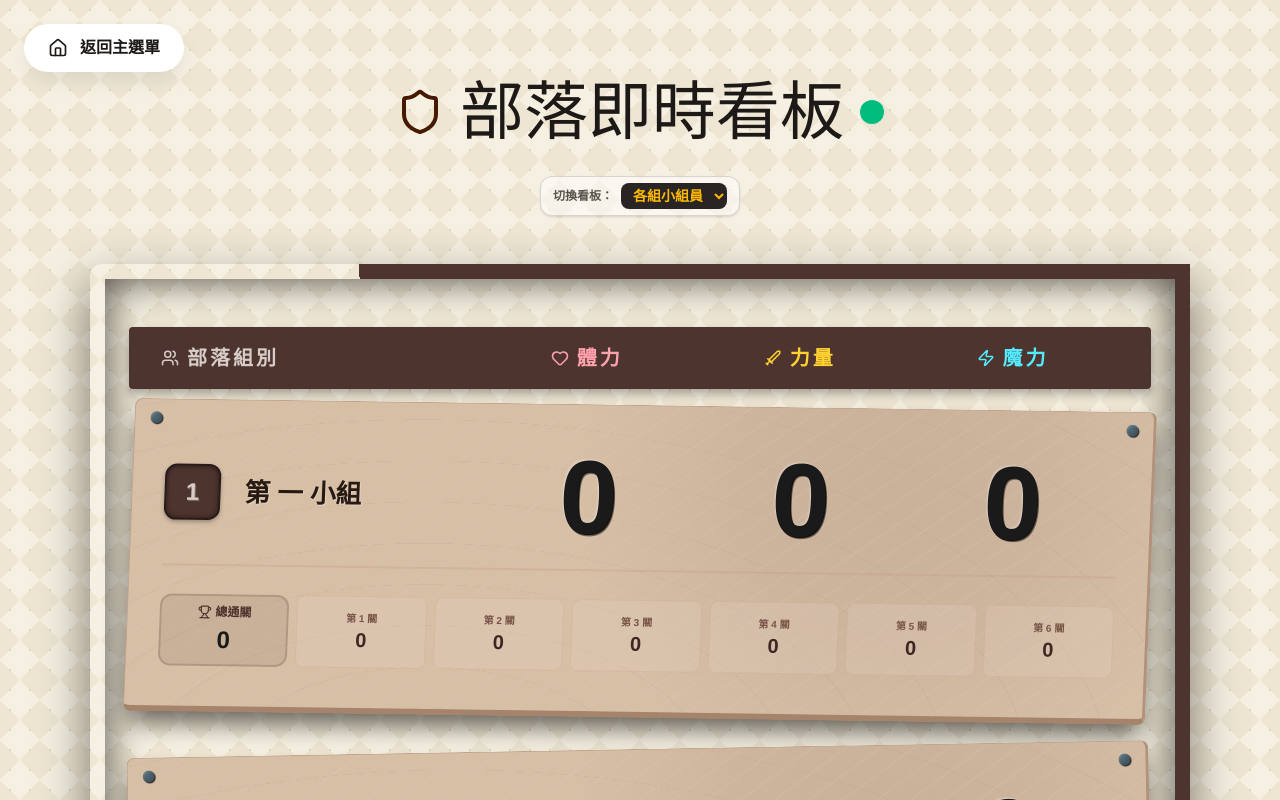
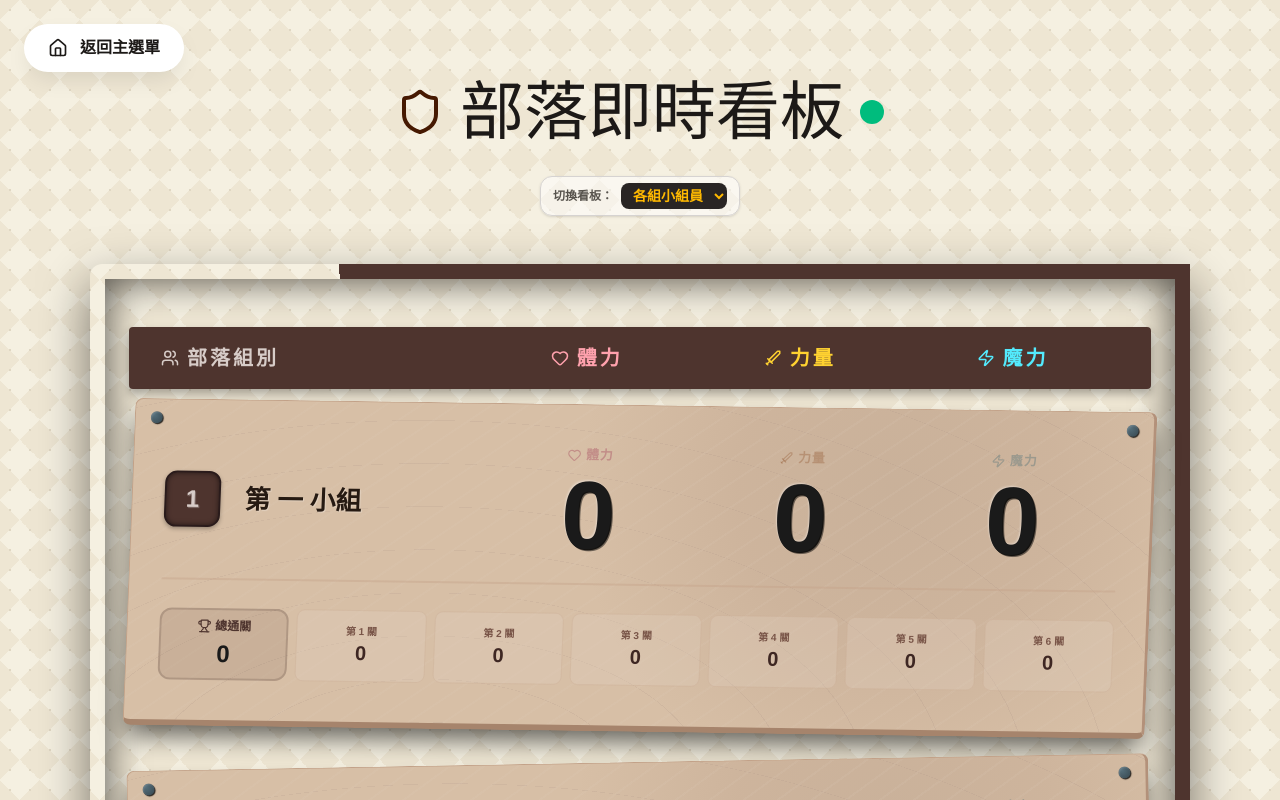
Before and after one commit to VisTzem/beat2, a Next.js app: page /member in a window 1280 px wide. Shown: the top 800 px of the page. Built offline with nearby package versions, Linux system fonts and the light colour scheme; no server answers; the database is empty; a web font is replaced by a local one.

Commit message:
feat: member board labels & peak battle db connection polish

```diff
--- a/src/app/guide/[groupId]/page.tsx
+++ b/src/app/guide/[groupId]/page.tsx
@@ -315,35 +315,6 @@ export default function GuideDashboardPage() {
             </div>
           </div>
 
-          {/* 關卡通關進度管理 */}
-          <div className="guide-card">
-            <div className="guide-section-header">
-              <Flag size={24} className="icon-emerald"/>
-              <h3 className="guide-section-title">關卡通關進度管理</h3>
-            </div>
-            <div className="grid grid-cols-2 md:grid-cols-3 gap-4">
-              {[1, 2, 3, 4, 5, 6].map(stageNum => {
-                const stageKey = `stage${stageNum}` as keyof TribeStats;
-                const val = (currentStats[stageKey] as number) || 0;
-                const master = mastersData[`master${stageNum}`];
-                return (
-                  <div key={stageNum} className="flex flex-col items-center p-4 bg-[#fafaf9] rounded-xl border border-[#e7e5e4]">
-                    <span className="font-black text-stone-800 text-sm mb-0.5">第 {stageNum} 關</span>
-                    {master?.stageName && (
-                      <span className="text-xs text-amber-600 font-bold mb-3 truncate w-full text-center">{master.stageName}</span>
-                    )}
-                    {!master?.stageName && <span className="mb-3" />}
-                    <div className="flex items-center justify-between w-full px-4">
-                      <button onClick={() => triggerConfirm(stageKey, val - 1, `第 ${stageNum} 關通關數 - 1`, 'stone', Minus)} className="guide-stage-btn guide-stage-btn-minus"><Minus size={20}/></button>
-                      <span className="text-4xl font-black text-stone-800">{val}</span>
-                      <button onClick={() => triggerConfirm(stageKey, val + 1, `第 ${stageNum} 關通關數 + 1`, 'emerald', Plus)} className="guide-stage-btn guide-stage-btn-plus"><Plus size={20}/></button>
-                    </div>
-                  </div>
-                );
-              })}
-            </div>
-          </div>
-
           {/* 女神祝福 */}
           <div className="guide-card">
             <div className="guide-section-header">
--- a/src/app/member/page.tsx
+++ b/src/app/member/page.tsx
@@ -63,8 +63,8 @@ export default function MemberPage() {
     };
   }, []);
 
-  const groupKeys = Array.from({ length: 6 }, (_, i) => `group${i + 1}`);
-  const masterKeys = Array.from({ length: 6 }, (_, i) => `master${i + 1}`);
+  const groupKeys = ["group1", "group2", "group3", "group4", "group5", "group6"];
+  const masterKeys = ["master1", "master2", "master3", "master4", "master5", "master6"];
   const groupNames = ["一", "二", "三", "四", "五", "六"];
 
   return (
@@ -135,9 +135,18 @@ export default function MemberPage() {
                       <span>{displayName}</span>
                     </div>
                   </div>
-                  <div className="plank-stat-cell"><AnimatedStat value={stats.stamina || 0} /></div>
-                  <div className="plank-stat-cell"><AnimatedStat value={stats.strength || 0} /></div>
-                  <div className="plank-stat-cell"><AnimatedStat value={stats.magic || 0} /></div>
+                  <div className="plank-stat-cell">
+                    <div className="member-stat-label text-rose-900/40"><Heart size={14}/> 體力</div>
+                    <AnimatedStat value={stats.stamina || 0} />
+                  </div>
+                  <div className="plank-stat-cell">
+                    <div className="member-stat-label text-amber-900/40"><Sword size={14}/> 力量</div>
+                    <AnimatedStat value={stats.strength || 0} />
+                  </div>
+                  <div className="plank-stat-cell">
+                    <div className="member-stat-label text-cyan-900/40"><Zap size={14}/> 魔力</div>
+                    <AnimatedStat value={stats.magic || 0} />
+                  </div>
                 </div>
 
                 {/* 關主簡介（僅關主模式） */}
--- a/src/app/peak-battle/boss/page.tsx
+++ b/src/app/peak-battle/boss/page.tsx
@@ -45,6 +45,13 @@ export default function BossPage() {
         if (data.teams) {
           setTeamsState(data.teams);
         }
+      } else {
+        // 初始化 peakBattle 資料
+        update(ref(db, `peakBattle`), {
+          round: 1,
+          boss: { hp: 5000, maxHp: 5000, strength: 100, magic: 100, action: "", status: "preparing" },
+          teams: groupKeys.reduce((acc, key) => ({ ...acc, [key]: { action: "", status: "preparing" } }), {})
+        });
       }
     });
 
--- a/src/styles/member.css
+++ b/src/styles/member.css
@@ -1,7 +1,7 @@
 /* src/styles/member.css */
 
 /* =========================================
-   古代布告欄樣式 (Ancient Wood Board) - 靈魂級優化
+   古代布告欄樣式 (Ancient Wood Board)
    ========================================= */
 
 :root {
@@ -9,7 +9,6 @@
   --wood-grain-dark: #a1887f;
   --wood-grain-light: #e0d1c1;
   --wood-frame-dark: #4e342e;
-
   --nail-head: #37474f;
   --burnt-text: #1a1a1a;
   --carved-highlight: rgba(255, 255, 255, 0.3);
@@ -22,7 +21,6 @@
   overflow-x: hidden;
   background-repeat: repeat;
   background-attachment: scroll;
-
   background-image:
     radial-gradient(#e0d7c3 1px, transparent 1px),
     linear-gradient(135deg, #eee6d3 25%, transparent 25%),
@@ -106,11 +104,9 @@
       rgba(121, 85, 72, 0.1) 20%,
       transparent 40%
     );
-
   border: 1px solid #c2a188;
   border-bottom: 6px solid #a6846c;
   border-right: 3px solid #b3917a;
-
   padding: 2.5rem 2rem;
   margin-bottom: 1.8rem;
   border-radius: 8px;
@@ -151,15 +147,30 @@
 .wood-plank::before { top: 12px; left: 15px; }
 .wood-plank::after { top: 12px; right: 15px; }
 
+/* 每個數值欄：上方顯示屬性名，下方顯示大數字 */
 .plank-stat-cell {
   display: flex;
+  flex-direction: column;
   justify-content: center;
   align-items: center;
+  gap: 0.15rem;
   position: relative;
 }
 
+/* 屬性名標籤（體力/力量/魔力） - 桌面與手機版均顯示 */
+.member-stat-label {
+  display: flex;
+  align-items: center;
+  gap: 0.3rem;
+  font-size: 0.8rem;
+  font-weight: 800;
+  letter-spacing: 0.08em;
+  opacity: 0.65;
+  text-shadow: none;
+}
+
 .huge-stat {
-  font-size: 6.5rem;
+  font-size: 6rem;
   line-height: 1;
   font-weight: 900;
   color: var(--burnt-text);
```
